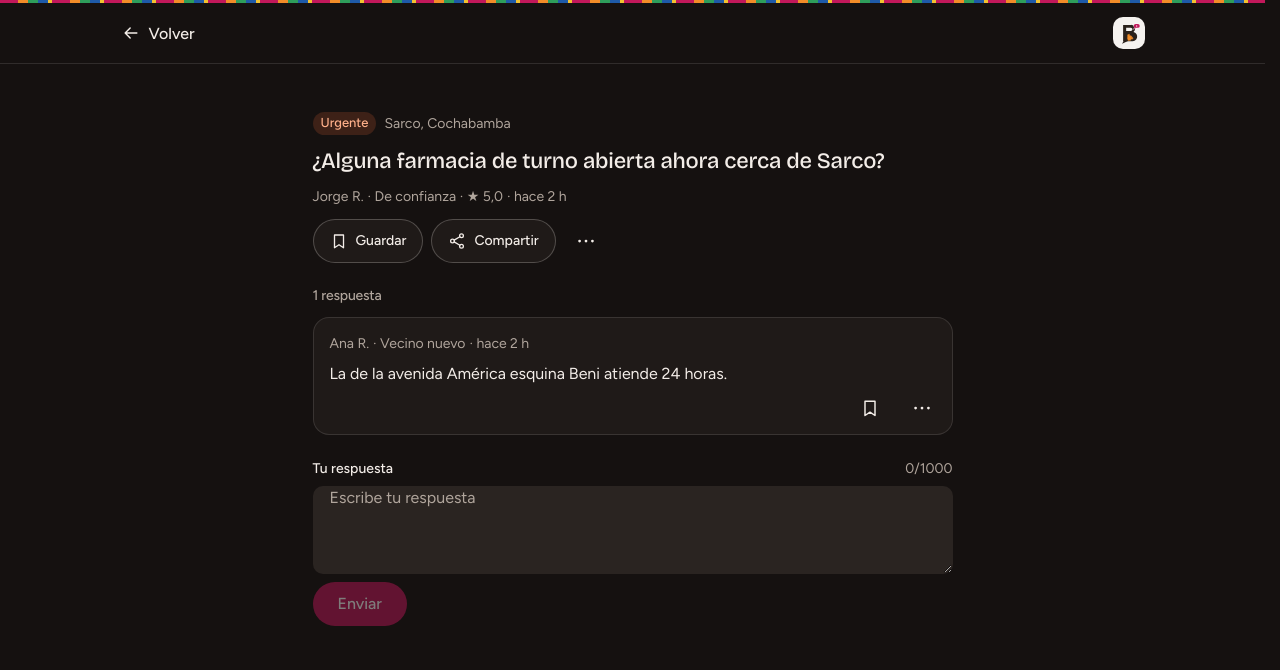
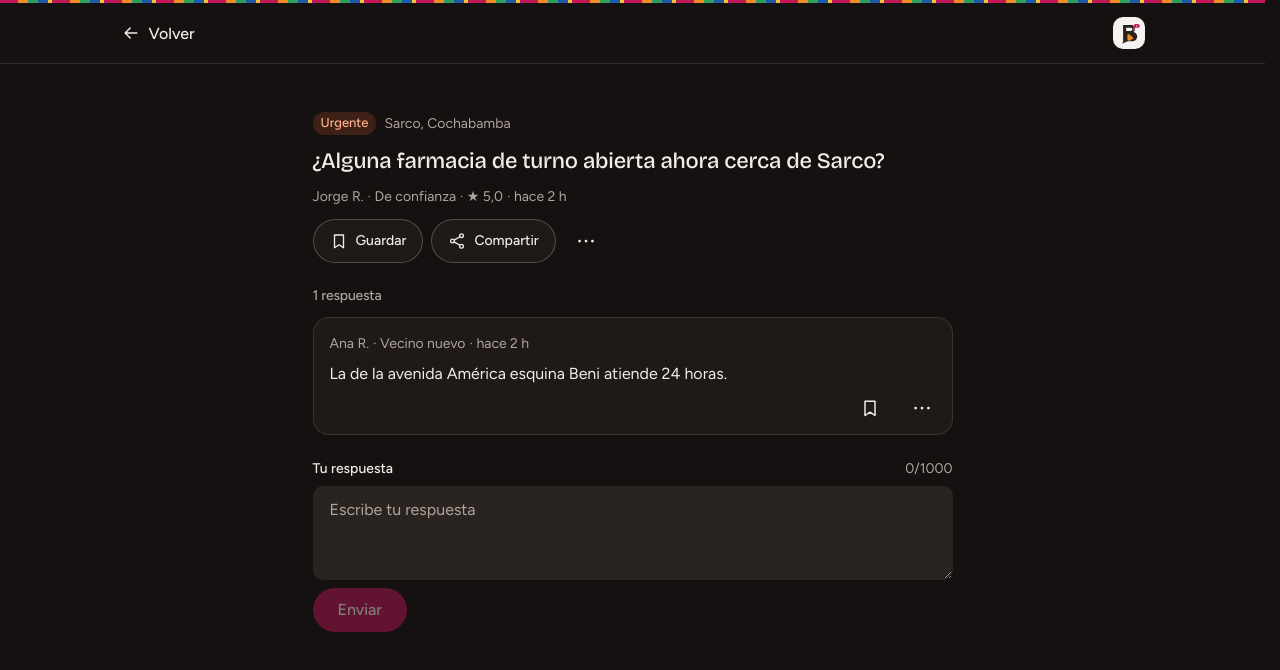
Before and after one commit to codebambinos/boliviasabe, a React (Vite) app: page /p/1 in a window 1280 px wide. Shown: the top 670 px of the page. Built offline with nearby package versions, Linux system fonts and the light colour scheme.

Commit message:
fix: room above the first line of the question and answer boxes (T20)

```diff
--- a/src/components/ask-question-sheet.css
+++ b/src/components/ask-question-sheet.css
@@ -1,6 +1,7 @@
 /* Preguntar (AskQuestionSheet.tsx) shares the upload sheet's form classes; these are its own pieces. */
 .ask__text {
   min-height: 7rem;
+  padding-block: var(--s-3); /* .input is one line tall: a textarea needs room above its first line */
   resize: vertical;
   line-height: 1.4;
 }
--- a/src/components/question-detail.css
+++ b/src/components/question-detail.css
@@ -171,6 +171,7 @@
 
 .answerbox__text {
   min-height: 5.5rem;
+  padding-block: var(--s-3);
   resize: vertical;
   line-height: 1.4;
 }
```
